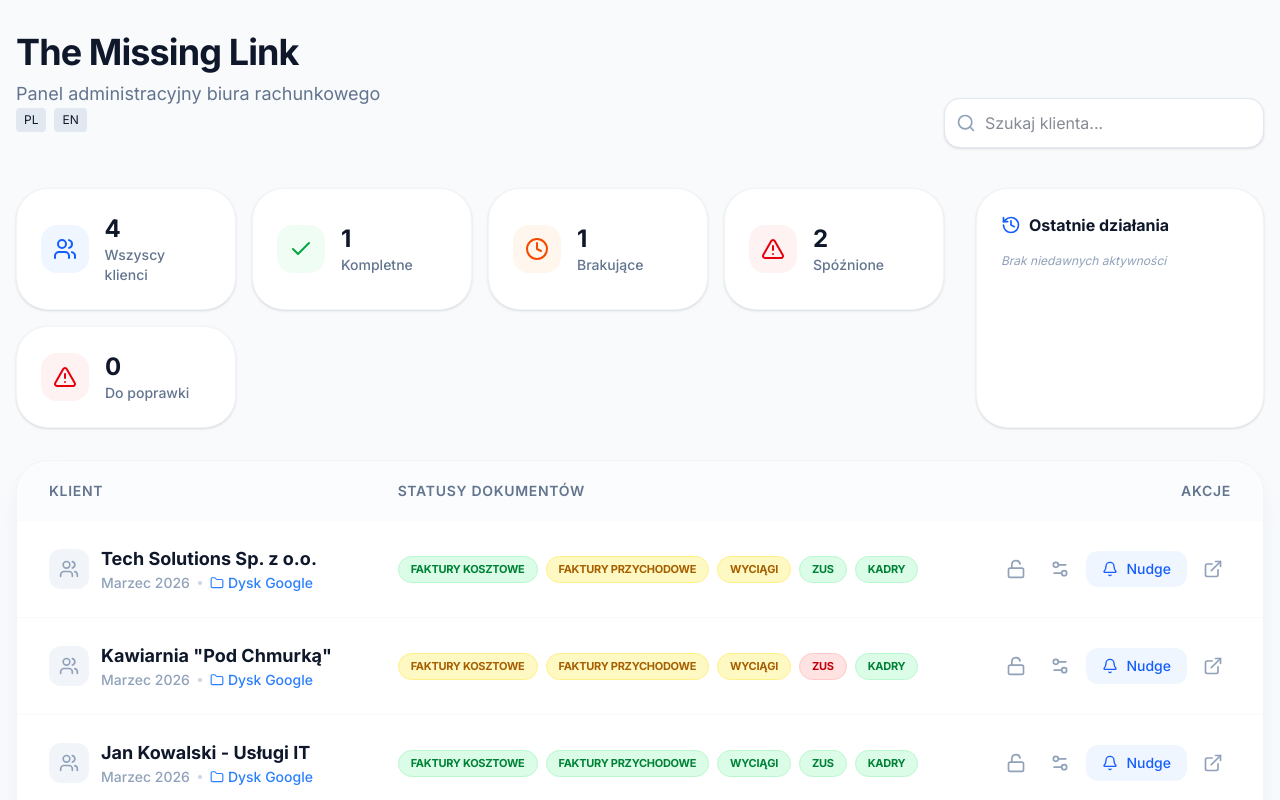
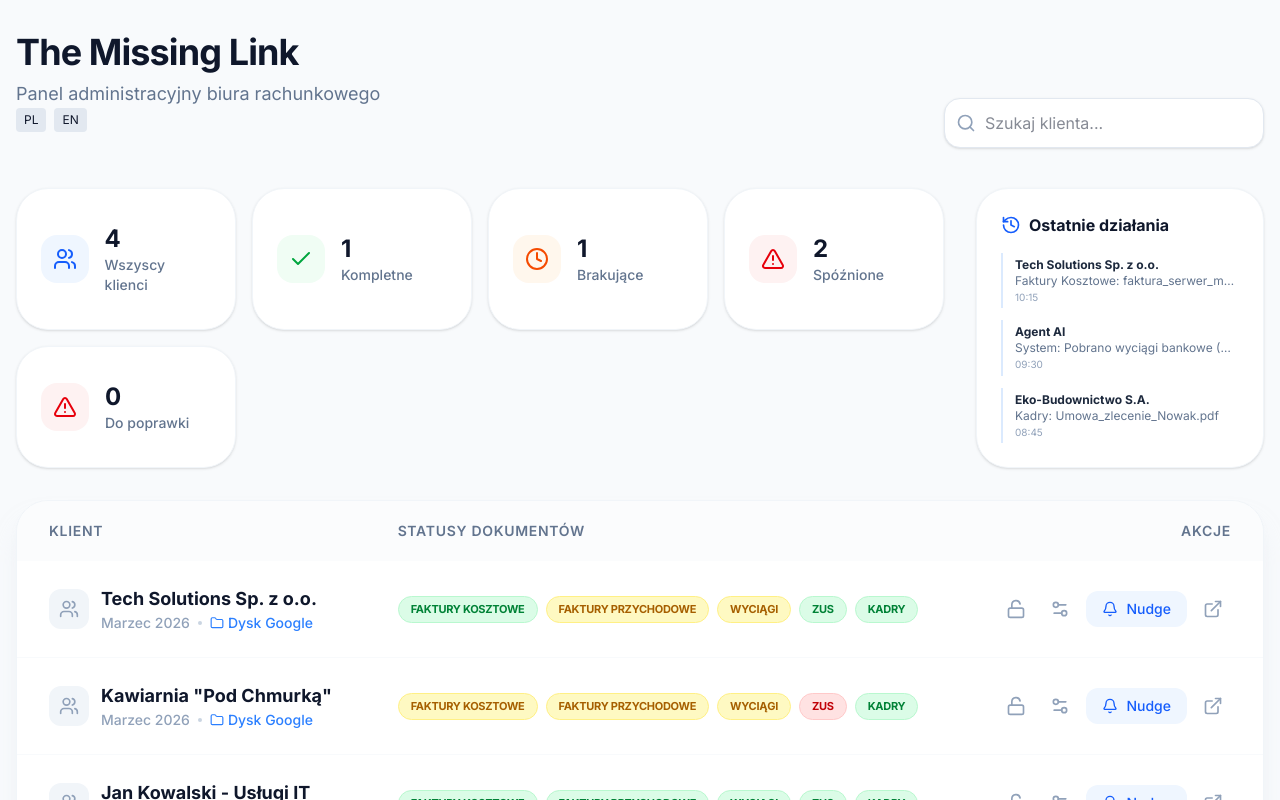
Before and after one commit to Arcziwald/CustomerAccounting, a React (Vite) app: page / in a window 1280 px wide. Shown: the top 800 px of the page. Built offline with nearby package versions, Linux system fonts and the light colour scheme.

Commit message:
Update dashboard and app dependencies

```diff
--- a/package.json
+++ b/package.json
@@ -10,7 +10,6 @@
     "clean": "rm -rf dist",
     "lint": "tsc --noEmit"
   },
-
   "dependencies": {
     "@google/genai": "^1.29.0",
     "@tailwindcss/vite": "^4.1.14",
@@ -24,6 +23,7 @@
     "motion": "^12.23.24",
     "react": "^19.0.0",
     "react-dom": "^19.0.0",
+    "react-hot-toast": "^2.6.0",
     "react-i18next": "^17.0.2",
     "react-router-dom": "^7.13.2",
     "vite": "^6.2.0"
--- a/src/App.tsx
+++ b/src/App.tsx
@@ -8,6 +8,7 @@ import { BrowserRouter as Router, Routes, Route } from 'react-router-dom';
 import Dashboard from './components/Dashboard';
 import ClientView from './components/ClientView';
 import { Client, DocumentStatus, UploadedFile, ActivityEntry, ClientTier, OCRRecord } from './types';
+import { Toaster } from 'react-hot-toast';
 
 const MOCK_CLIENTS: Client[] = [
   {
@@ -68,7 +69,29 @@ const OFFICE_SUBSCRIPTION: ClientTier = 'demo'; // Tu zmieniasz pakiet dla całe
 
 export default function App() {
   const [clients, setClients] = useState<Client[]>(MOCK_CLIENTS);
-  const [activities, setActivities] = useState<ActivityEntry[]>([]);
+ const [activities, setActivities] = useState<ActivityEntry[]>([
+  {
+    id: 'init-1',
+    clientName: 'Tech Solutions Sp. z o.o.',
+    docLabel: 'Faktury Kosztowe',
+    fileName: 'faktura_serwer_marzec.pdf',
+    timestamp: '10:15'
+  },
+  {
+    id: 'init-2',
+    clientName: 'Agent AI',
+    docLabel: 'System',
+    fileName: 'Pobrano wyciągi bankowe (API)',
+    timestamp: '09:30'
+  },
+  {
+    id: 'init-3',
+    clientName: 'Eko-Budownictwo S.A.',
+    docLabel: 'Kadry',
+    fileName: 'Umowa_zlecenie_Nowak.pdf',
+    timestamp: '08:45'
+  }
+]);
   const [ocrRecords, setOcrRecords] = useState<OCRRecord[]>([
   {
     id: 'demo-1',
@@ -98,6 +121,17 @@ export default function App() {
   }
 ]);
 
+const addActivity = (clientName: string, docLabel: string, fileName: string) => {
+  const newActivity: ActivityEntry = {
+    id: Date.now().toString(),
+    clientName: clientName, // Dokładnie taka nazwa pola!
+    docLabel: docLabel,     // Dokładnie taka nazwa pola!
+    fileName: fileName,     // Dokładnie taka nazwa pola!
+    timestamp: new Date().toLocaleTimeString('pl-PL', { hour: '2-digit', minute: '2-digit' })
+  };
+  setActivities(prev => [newActivity, ...prev].slice(0, 10));
+};
+
   const toggleLockClient = (clientId: string) => {
     setClients(prev => prev.map(client =>
       client.id === clientId
@@ -113,7 +147,7 @@ export default function App() {
   };
 
   const analyzeDocument = (recordId: string) => {
-  // 1. Blokada limitu w Demo
+  // 1. Blokada limitu (bez zmian)
   if (OFFICE_SUBSCRIPTION === 'demo' && ocrRecords.filter(r => r.status !== 'Oczekiwanie' && !r.id.startsWith('demo')).length >= 2) {
     alert("W wersji DEMO możesz przeanalizować tylko 2 własne dokumenty. Kup Pakiet 2, aby zdjąć limity!");
     return;
@@ -121,21 +155,8 @@ export default function App() {
 
   setOcrRecords(prev => prev.map(record => {
     if (record.id === recordId) {
-      // LOGIKA DEMO - USTAWIONE SCENARIUSZE
-      if (record.id === 'demo-1') {
-        return {
-          ...record,
-          invoiceNumber: 'FV/2026/102/AB',
-          issueDate: '2026-03-15',
-          sellerNip: 'PL5260001234',
-          netAmount: 2500.00,
-          vatAmount: 575.00,
-          grossAmount: 3075.00,
-          status: 'Do weryfikacji',
-          documentType: 'Faktura',
-        };
-      }
 
+      // LOGIKA DLA TWOJEGO SCENARIUSZA "ODRZUCONE"
       if (record.id === 'demo-2') {
         return {
           ...record,
@@ -150,27 +171,50 @@ export default function App() {
         };
       }
 
-      // LOGIKA DLA REALNYCH PLIKÓW (Twoje losowanie)
-      const isInvoice = Math.random() > 0.3; // Zwiększyłem szansę na sukces do 70%
-      const net = Math.floor(Math.random() * 5000) + 100;
+      // A. OBSŁUGA DANYCH DEMO (sztywne ID)
+      if (record.id.startsWith('demo')) {
+        if (record.id === 'demo-1') {
+          return { ...record, invoiceNumber: 'FV/2026/102/AB', issueDate: '2026-03-15', sellerNip: 'PL5260001234', netAmount: 2500.0, vatAmount: 575.0, grossAmount: 3075.0, status: 'Do weryfikacji', documentType: 'Faktura' };
+        }
+        return record;
+      }
+
+      // B. KLUCZOWA POPRAWKA: Jeśli to NIE JEST Faktura (czyli ZUS, Kadry, Wyciąg)
+      // Sprawdzamy co siedzi w record.documentType, który nadałeś przy uploadzie
+      if (record.documentType !== 'Faktura' && record.documentType !== 'Inny') {
+        return {
+          ...record,
+          invoiceNumber: 'DOK/POTW/2026',
+          issueDate: new Date().toISOString().split('T')[0],
+          sellerNip: 'N/D',
+          netAmount: 0,
+          vatAmount: 0,
+          grossAmount: 0,
+          status: 'Do weryfikacji',
+          // Tutaj NIE wpisujemy "Faktura" - zostawiamy to, co było:
+          documentType: record.documentType
+        };
+      }
+
+      // C. DOMYŚLNA ŚCIEŻKA DLA FAKTUR (Losowanie danych)
+      const net = Math.floor(Math.random() * 3500) + 150;
       const vat = Math.round(net * 0.23);
 
       return {
         ...record,
-        invoiceNumber: isInvoice ? `FV/2026/${Math.floor(Math.random() * 1000)}` : '---',
-        issueDate: isInvoice ? new Date().toISOString().split('T')[0] : '---',
-        sellerNip: isInvoice ? 'PL' + Math.floor(Math.random() * 1000000000) : '---',
-        netAmount: isInvoice ? net : 0,
-        vatAmount: isInvoice ? vat : 0,
-        grossAmount: isInvoice ? net + vat : 0,
-        status: isInvoice ? 'Do weryfikacji' : 'Odrzucone',
-        documentType: isInvoice ? 'Faktura' : 'Nieznany',
+        invoiceNumber: `FV/2026/${Math.floor(Math.random() * 800) + 100}`,
+        issueDate: new Date().toISOString().split('T')[0],
+        sellerNip: 'PL' + Math.floor(Math.random() * 9000000000 + 1000000000),
+        netAmount: net,
+        vatAmount: vat,
+        grossAmount: net + vat,
+        status: 'Do weryfikacji',
+        documentType: 'Faktura' // Tu ustawiamy Fakturę tylko jeśli faktycznie nią była
       };
     }
     return record;
   }));
 };
-
   const updateOCRStatus = (recordId: string, newStatus: 'Oczekiwanie' | 'Do weryfikacji' | 'Zweryfikowano' | 'Odrzucone') => {
     setOcrRecords(prev => prev.map(record =>
       record.id === recordId ? { ...record, status: newStatus } : record
@@ -195,16 +239,14 @@ export default function App() {
   const doc = client?.documents.find(d => d.id === docId);
 
   if (client && doc) {
-      const newActivity: ActivityEntry = {
-        id: Date.now().toString(),
-        clientName: client.name,
-        docLabel: doc.label,
-        fileName: file.name,
-        timestamp: file.timestamp
-      };
-      setActivities(prev => [newActivity, ...prev].slice(0, 10));
+    // 1. Logujemy aktywność (Pasek boczny)
+    addActivity(
+      client.name,
+      'Przesyłanie',
+      `Wgrano nowy dokument: ${file.name}`
+    );
 
-      // POŁĄCZENIE Z n8n
+    // 2. Połączenie z n8n (Webhook)
     if (file.rawFile) {
       const formData = new FormData();
       formData.append('data', file.rawFile);
@@ -217,14 +259,20 @@ export default function App() {
           method: 'POST',
           body: formData,
         });
-          console.log("Wysłano do n8n:", file.name);
       } catch (error) {
         console.error("Błąd Webhooka:", error);
       }
     }
 
-      // Create a pending OCR record
-      if (doc.label.includes('Faktury')) {
+    // 3. Dodajemy rekord do Inteligentnego Rejestru (Tabela na dole)
+    // Usunąłem warunek .includes(), żeby w celach DEMO każdy plik tam wpadał
+    // Dynamiczne określanie typu dokumentu na podstawie sekcji
+    let detectedType = 'Inny';
+    if (doc.label.includes('Faktury')) detectedType = 'Faktura';
+      else if (doc.label.includes('ZUS')) detectedType = 'ZUS';
+      else if (doc.label.includes('Kadry')) detectedType = 'Kadry';
+      else if (doc.label.includes('Wyciągi')) detectedType = 'Wyciąg';
+
     const newOCRRecord: OCRRecord = {
       id: Date.now().toString() + '-ocr',
       clientName: client.name,
@@ -235,29 +283,26 @@ export default function App() {
       vatAmount: 0,
       grossAmount: 0,
       status: 'Oczekiwanie',
-          documentType: 'Oczekiwanie',
+      documentType: detectedType,
       fileName: file.name
     };
+
     setOcrRecords(prev => [newOCRRecord, ...prev]);
-      }
-    }
 
-    setClients(prev => prev.map(client =>
-      client.id === clientId
+    // 4. Aktualizacja stanu dokumentów u klienta
+    setClients(prev => prev.map(c =>
+      c.id === clientId
         ? {
-            ...client,
-            documents: client.documents.map(doc =>
-              doc.id === docId
-                ? {
-                    ...doc,
-                    files: [...doc.files, file],
-                    status: 'W toku'
-                  }
-                : doc
+            ...c,
+            documents: c.documents.map(d =>
+              d.id === docId
+                ? { ...d, files: [...d.files, file], status: 'W toku' }
+                : d
             )
           }
-        : client
+        : c
     ));
+  }
 };
 
   const finishUploading = (clientId: string) => {
@@ -309,6 +354,7 @@ export default function App() {
 
   return (
     <Router>
+      <Toaster position="top-right" reverseOrder={false} />
       <div className="min-h-screen bg-slate-50">
         <Routes>
           <Route path="/" element={
@@ -322,6 +368,7 @@ export default function App() {
               ocrRecords={ocrRecords}
               updateOCRStatus={updateOCRStatus}
               analyzeDocument={analyzeDocument}
+              addActivity={addActivity}
             />
           } />
           <Route path="/client/:id" element={
--- a/src/components/Dashboard.tsx
+++ b/src/components/Dashboard.tsx
@@ -5,7 +5,7 @@ import { motion, AnimatePresence } from 'framer-motion';
 import { Link } from 'react-router-dom';
 import { ActivityEntry } from '../types';
 import { useTranslation } from 'react-i18next';
-
+import toast from 'react-hot-toast';
 
 
 interface DashboardProps {
@@ -18,6 +18,7 @@ interface DashboardProps {
   ocrRecords: OCRRecord[];
   updateOCRStatus: (recordId: string, newStatus: 'Oczekiwanie' | 'Do weryfikacji' | 'Zweryfikowano' | 'Odrzucone') => void;
   analyzeDocument: (recordId: string) => void;
+  addActivity: (clientName: string, docLabel: string, fileName: string) => void;
 }
 
 export default function Dashboard({
@@ -29,7 +30,8 @@ export default function Dashboard({
   toggleLockClient,
   ocrRecords,
   updateOCRStatus,
-  analyzeDocument
+  analyzeDocument,
+  addActivity
 }: DashboardProps) {
   const { t, i18n } = useTranslation();
   const [copiedId, setCopiedId] = useState<string | null>(null);
@@ -40,10 +42,34 @@ export default function Dashboard({
   const [previewDoc, setPreviewDoc] = useState<OCRRecord | null>(null);
 
   const handleNudge = async (client: any) => {
-  // 1. Logika wizualna (to co już masz)
+// 1. Treść wiadomości od Agenta
+  const aiMessage = `Dzień dobry! Agent AI z tej strony. 🤖 Widzę, że w firmie ${client.name} brakuje jeszcze kilku dokumentów za ten miesiąc. Pomóżmy sobie to dokończyć`;
+
+  // 2. Logika wizualna (to co już masz)
   setCopiedId(client.id);
+  // 3. Dodanie do paska (bezpieczne wywołanie)
+  try {
+    if (typeof addActivity === 'function') {
+      addActivity('Agent AI', 'Przypomnienie', `Wysłano monit do ${client.name}`);
+    }
+  } catch (e) {
+    console.error("Błąd przy dodawaniu aktywności:", e);
+  }
 
-  // 2. WYSYŁKA DO n8n (Dodajemy to!)
+// 4. Profesjonalny dymek dla księgowego
+  toast.success(
+    <div>
+      <p className="font-bold text-xs text-blue-600">Agent AI wysłał monit:</p>
+      <p className="text-sm italic">"{aiMessage}"</p>
+    </div>,
+    {
+      icon: '📩',
+      duration: 5000,
+      style: { borderRadius: '12px', border: '1px solid #e2e8f0' }
+    }
+  );
+
+  // 5. WYSYŁKA DO n8n (Dodajemy to!)
   try {
     // Tutaj wklejasz URL Webhooka z n8n (najlepiej TEST URL na początek)
     const webhookUrl = 'https://n8n.srv1151721.hstgr.cloud/webhook-test/smart-nudge';
@@ -66,7 +92,7 @@ export default function Dashboard({
     console.error('Problem z połączeniem z n8n:', error);
   }
 
-  // 3. Reset powiadomienia "Skopiowano" po 2 sekundach
+  // 5. Reset powiadomienia "Wysłano" po 2 sekundach
   setTimeout(() => setCopiedId(null), 2000);
 };
 
@@ -77,11 +103,30 @@ export default function Dashboard({
   const editingClient = clients.find(c => c.id === editingClientId);
 
   const handleSmartNudge = (record: OCRRecord) => {
-    const message = `Cześć! Przesłany plik ${record.fileName} nie wygląda na dokument księgowy. Proszę, prześlij poprawną fakturę.`;
-    navigator.clipboard.writeText(message);
-    alert('Skopiowano inteligentne powiadomienie do schowka!');
+  const aiMessage = `Pani Krysiu, to zdjęcie z plaży, a nie faktura za prąd! Proszę o właściwy dokument. 😉`;
+
+  // 1. Ślad w historii (widoczny dla księgowego)
+  addActivity(
+    'Agent AI',
+    'Humorystyczny Monit',
+    `Wysłano: "${aiMessage}" do ${record.clientName}`
+  );
+
+  // 2. Profesjonalny Toast z podglądem treści
+  toast.success(
+    <div>
+      <p className="font-bold">Agent AI wysłał wiadomość:</p>
+      <p className="text-sm italic">"{aiMessage}"</p>
+    </div>,
+    {
+      icon: '🤖',
+      duration: 6000, // Dłużej, żeby zdążył przeczytać i się uśmiechnąć
+      style: { borderRadius: '15px', border: '1px solid #713abe' }
+  });
+
+  // 3. Opcjonalnie wysyłka do n8n (jeśli chcesz mieć podpięty e-mail/whatsapp)
+  // fetch('TWOJ_WEBHOOK_N8N', { method: 'POST', body: JSON.stringify(record) });
 };
-
   const stats = {
     total: clients.length,
     complete: clients.filter(c => c.documents.every(d => d.status === 'OK' || d.status === 'Zatwierdzone')).length,
@@ -314,7 +359,7 @@ export default function Dashboard({
                         }`}
                       >
                         {copiedId === client.id ? (
-                          <><Check className="w-4 h-4" /> Skopiowano</>
+                          <><Check className="w-4 h-4" /> Wysłano</>
                         ) : (
                           <><Bell className="w-4 h-4" /> Nudge</>
                         )}
@@ -444,7 +489,7 @@ export default function Dashboard({
             <table className="w-full text-left">
               <thead>
                 <tr className="border-b border-slate-50">
-                  <th className="pb-4 font-semibold text-slate-400 text-xs uppercase tracking-wider">Klient / Faktura</th>
+                  <th className="pb-4 font-semibold text-slate-400 text-xs uppercase tracking-wider">Klient / Dokument</th>
                   <th className="pb-4 font-semibold text-slate-400 text-xs uppercase tracking-wider">Typ / Data / NIP</th>
                   <th className="pb-4 font-semibold text-slate-400 text-xs uppercase tracking-wider text-right">Kwoty (Netto / VAT / Brutto)</th>
                   <th className="pb-4 font-semibold text-slate-400 text-xs uppercase tracking-wider text-center">Status</th>
@@ -484,7 +529,7 @@ export default function Dashboard({
                         ) : (
                           <>
                             <div className={`text-xs font-bold mb-1 ${record.documentType === 'Nieznany' ? 'text-red-500' : 'text-indigo-500'}`}>
-                              {record.documentType === 'Nieznany' ? '⚠️ BŁĄD: Nieznany dokument' : 'Faktura'}
+                              {record.documentType === 'Nieznany' ? '⚠️ BŁĄD: Nieznany dokument' : record.documentType}
                             </div>
                             <div className="text-sm text-slate-700 font-medium">{record.issueDate}</div>
                             <div className="text-xs text-slate-400 font-mono mt-0.5">{record.sellerNip}</div>
@@ -515,15 +560,23 @@ export default function Dashboard({
                             <>
                               <button
   onClick={() => {
-                                  const nextStatus = record.status === 'Zweryfikowano' ? 'Do weryfikacji' : 'Zweryfikowano';
+    // Jeśli dokument jest już zweryfikowany, nie pozwalamy na powrót
+    if (record.status === 'Zweryfikowano') return;
+
+    const nextStatus = record.status === 'Odrzucone' ? 'Do weryfikacji' : 'Zweryfikowano';
     updateOCRStatus(record.id, nextStatus);
+
+    // Opcjonalnie dodaj activity, żeby było widać kto zatwierdził
+    if (nextStatus === 'Zweryfikowano') {
+      addActivity('Księgowy', 'System', `Zatwierdzono dokument: ${record.invoiceNumber}`);
+    }
   }}
   className={`inline-flex items-center gap-1.5 px-4 py-1.5 rounded-full text-xs font-bold transition-all shadow-sm ${
     record.status === 'Zweryfikowano'
-                                    ? 'bg-green-100 text-green-700 border border-green-200'
+      ? 'bg-green-100 text-green-700 border border-green-200 cursor-default opacity-80' // Wyłączamy kursor i lekko przyciemniamy
       : record.status === 'Odrzucone'
-                                    ? 'bg-red-100 text-red-700 border border-red-200'
-                                    : 'bg-yellow-100 text-yellow-700 border border-yellow-200'
+      ? 'bg-red-100 text-red-700 border border-red-200 cursor-pointer'
+      : 'bg-yellow-100 text-yellow-700 border border-yellow-200 cursor-pointer'
   }`}
 >
   {record.status === 'Zweryfikowano' ? <Check className="w-3.5 h-3.5" /> : <Info className="w-3.5 h-3.5" />}
@@ -609,8 +662,20 @@ export default function Dashboard({
                 <button
   onClick={() => {
     updateOCRStatus(previewDoc.id, 'Odrzucone');
+
+    // Dodajemy wpis do paska aktywności
+    addActivity(
+      'Agent AI',
+      'System',
+      `Odrzucono dokument i powiadomiono: ${previewDoc.clientName}`
+    );
+
+    // Toast zamiast alertu
+    toast.error('Dokument odrzucony. Klient otrzymał powiadomienie.', {
+      icon: '📩'
+    });
+
     setPreviewDoc(null);
-                    alert('Dokument odrzucony. Klient otrzyma powiadomienie.');
   }}
   className="px-6 py-2.5 bg-red-50 text-red-600 border border-red-100 rounded-xl font-bold hover:bg-red-100 transition-all"
 >
```
Also changed, not shown: 1 other file (tests, documents, lock files or other folders). Lines whose indentation alone changed are shown as unchanged.
